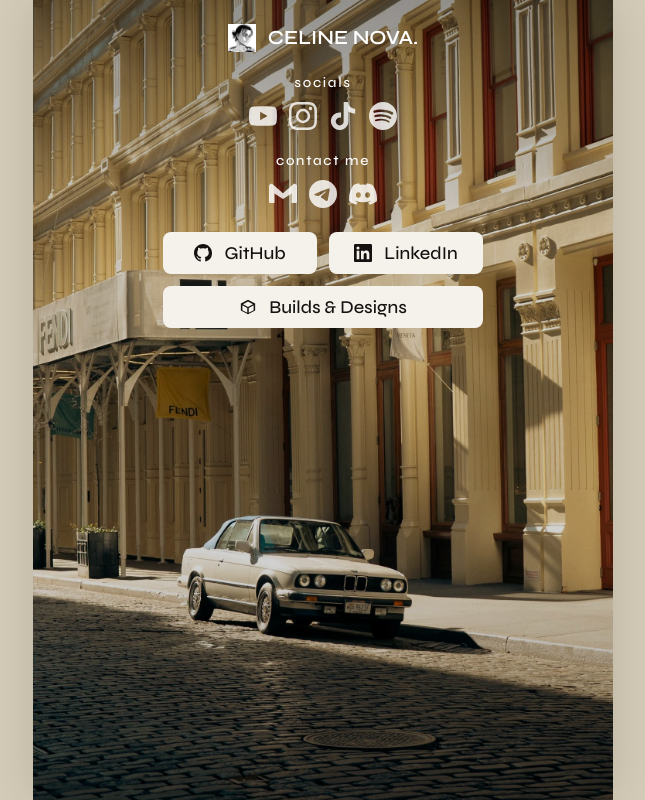
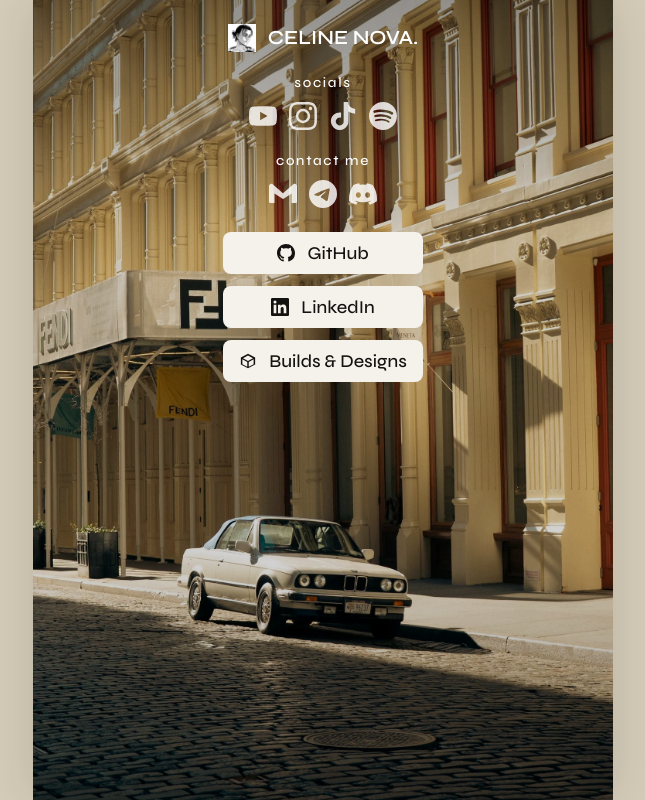
Before and after one commit to melanikshrestha-boop/celinenovalinks, a Next.js app: page / in a window 1280 px wide. Shown: the whole page, without its empty margins (317-962 px from the left). Built offline with nearby package versions, Linux system fonts and the light colour scheme; no server answers.

Commit message:
Size link buttons to the label, not the photo column.
Stack GitHub, LinkedIn, and Builds as compact pills so they stop stretching edge to edge.

```diff
--- a/css/linkree.css
+++ b/css/linkree.css
@@ -12,7 +12,6 @@
   --space: 24px;
   --space-tight: 12px;
   --inset: 20px;
-  --button-max: 20rem;
   --icon: 28px;
   --radius: 8px;
   --pad-y: 12px;
@@ -255,9 +254,10 @@
 .buttons {
   display: flex;
   flex-direction: column;
+  align-items: stretch;
   gap: var(--space-tight);
-  width: 100%;
-  max-width: var(--button-max);
+  width: max-content;
+  max-width: calc(100% - 2 * var(--inset));
 }
 
 .buttons a {
@@ -277,6 +277,7 @@
   font-weight: var(--weight-body);
   letter-spacing: 0;
   line-height: 1;
+  white-space: nowrap;
 }
 
 .buttons .mark {
@@ -302,19 +303,18 @@
   background: #fff;
 }
 
-/* GitHub + LinkedIn share one row — two boxes, same total width as the others. */
+/* GitHub / LinkedIn / Builds — one compact column, width of the longest label. */
 .buttons-split {
   display: flex;
-  flex-direction: row;
+  flex-direction: column;
   align-items: stretch;
   gap: var(--space-tight);
   width: 100%;
 }
 
 .buttons-split a {
-  flex: 1 1 0;
-  width: auto;
-  min-width: 0;
+  flex: 0 0 auto;
+  width: 100%;
 }
 
 /* latest youtube card — em off .sheet */
```
